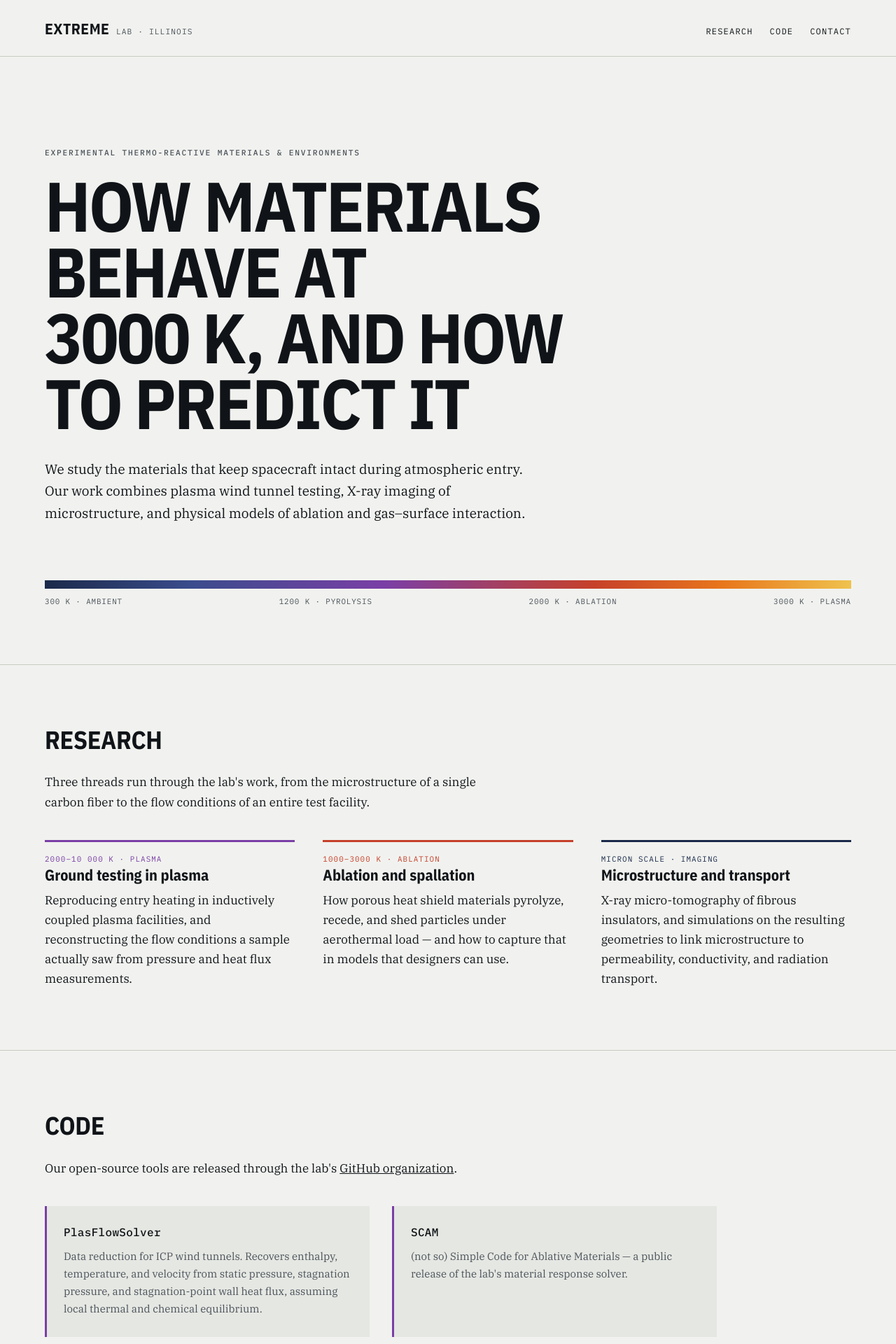
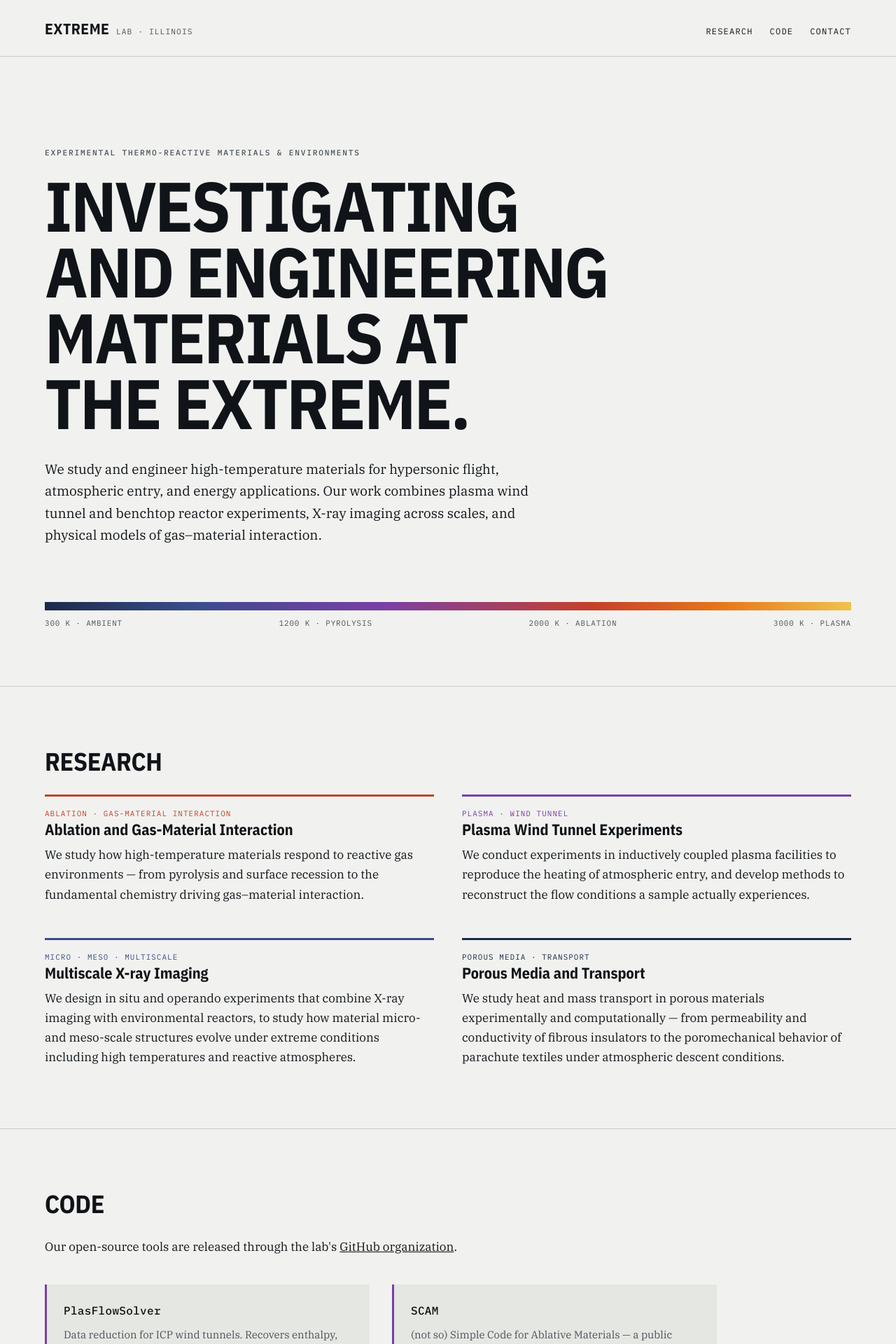
Before and after one commit to extremelab-illinois/extremelab-illinois.github.io, a Jekyll site: the page built from index.html, in a window 1280 px wide. Shown: the top 1920 px of the page at 70% size. Built offline with Jekyll 4.4.1, drawn with Linux system fonts in a browser that asks for light colours.

Commit message:
Rewrite hero copy and expand research areas to four threads
Replaces placeholder hero text and reorganizes the research section into
ablation/GMI, plasma wind tunnel, multiscale X-ray imaging, and porous
media/transport, with the areas grid switched to two columns.

Co-Authored-By: Claude Sonnet 5 <noreply@anthropic.com>

```diff
--- a/assets/css/site.css
+++ b/assets/css/site.css
@@ -233,7 +233,7 @@ a { color: inherit; }
 }
 
 @media (min-width: 52rem) {
-  .areas { grid-template-columns: repeat(3, 1fr); gap: 3rem 2.5rem; }
+  .areas { grid-template-columns: repeat(2, 1fr); gap: 3rem 2.5rem; }
 }
 
 .area {
--- a/index.html
+++ b/index.html
@@ -10,12 +10,12 @@ layout: default
 
 <section class="hero">
   <p class="eyebrow">EXperimental Thermo-REactive Materials &amp; Environments</p>
-  <h1 class="hero__title">How materials behave at 3000&nbsp;K, and how to predict it</h1>
+  <h1 class="hero__title">Investigating and engineering materials at the extreme.</h1>
   <p class="hero__lede">
-    <!-- DRAFT COPY -->
-    We study the materials that keep spacecraft intact during atmospheric entry.
-    Our work combines plasma wind tunnel testing, X-ray imaging of microstructure,
-    and physical models of ablation and gas–surface interaction.
+    We study and engineer high-temperature materials for hypersonic flight, atmospheric
+    entry, and energy applications. Our work combines plasma wind tunnel and benchtop
+    reactor experiments, X-ray imaging across scales, and physical models of
+    gas–material interaction.
   </p>
 </section>
 
@@ -31,40 +31,46 @@ layout: default
 
 <section class="section" id="research">
   <h2 class="section-head">Research</h2>
-  <p class="section__intro">
-    <!-- DRAFT COPY -->
-    Three threads run through the lab's work, from the microstructure of a single
-    carbon fiber to the flow conditions of an entire test facility.
-  </p>
-
   <div class="areas">
-    <article class="area" style="--area-color: var(--t-plasma);">
-      <p class="area__regime">2000–10 000 K · plasma</p>
-      <h3 class="area__title">Ground testing in plasma</h3>
+    <article class="area" style="--area-color: var(--t-hot);">
+      <p class="area__regime">Ablation · Gas-Material Interaction</p>
+      <h3 class="area__title">Ablation and Gas-Material Interaction</h3>
       <p>
-        Reproducing entry heating in inductively coupled plasma facilities, and
-        reconstructing the flow conditions a sample actually saw from pressure
-        and heat flux measurements.
+        We study how high-temperature materials respond to reactive gas environments —
+        from pyrolysis and surface recession to the fundamental chemistry driving
+        gas–material interaction.
       </p>
     </article>
 
-    <article class="area" style="--area-color: var(--t-hot);">
-      <p class="area__regime">1000–3000 K · ablation</p>
-      <h3 class="area__title">Ablation and spallation</h3>
+    <article class="area" style="--area-color: var(--t-plasma);">
+      <p class="area__regime">Plasma · Wind Tunnel</p>
+      <h3 class="area__title">Plasma Wind Tunnel Experiments</h3>
       <p>
-        How porous heat shield materials pyrolyze, recede, and shed particles
-        under aerothermal load — and how to capture that in models that
-        designers can use.
+        We conduct experiments in inductively coupled plasma facilities to reproduce
+        the heating of atmospheric entry, and develop methods to reconstruct the flow
+        conditions a sample actually experiences.
+      </p>
+    </article>
+
+    <article class="area" style="--area-color: var(--t-warm);">
+      <p class="area__regime">Micro · Meso · Multiscale</p>
+      <h3 class="area__title">Multiscale X-ray Imaging</h3>
+      <p>
+        We design in situ and operando experiments that combine X-ray imaging with
+        environmental reactors, to study how material micro- and meso-scale structures
+        evolve under extreme conditions including high temperatures and reactive
+        atmospheres.
       </p>
     </article>
 
     <article class="area" style="--area-color: var(--t-ambient);">
-      <p class="area__regime">Micron scale · imaging</p>
-      <h3 class="area__title">Microstructure and transport</h3>
+      <p class="area__regime">Porous Media · Transport</p>
+      <h3 class="area__title">Porous Media and Transport</h3>
       <p>
-        X-ray micro-tomography of fibrous insulators, and simulations on the
-        resulting geometries to link microstructure to permeability,
-        conductivity, and radiation transport.
+        We study heat and mass transport in porous materials experimentally and
+        computationally — from permeability and conductivity of fibrous insulators
+        to the poromechanical behavior of parachute textiles under atmospheric
+        descent conditions.
       </p>
     </article>
   </div>
```
